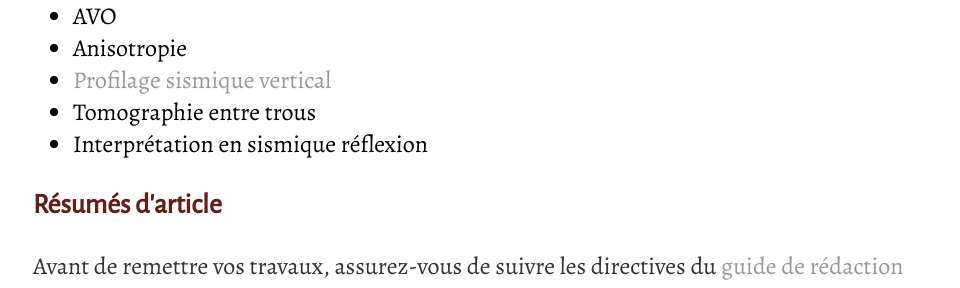
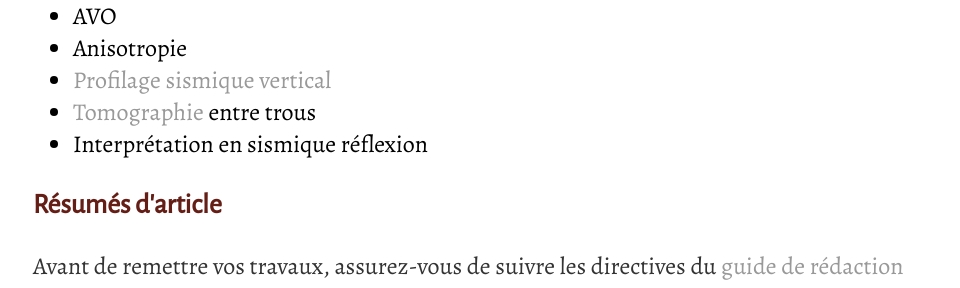
Before and after one commit to bernard-giroux/bernard-giroux.github.io, a Jekyll site: the page built from teaching/index.html, in a window 1280 px wide. Shown: the part 1647-1935 px from the top of the page, without its empty margins (159-1119 px from the left). Built offline with Jekyll 4.4.1, drawn with Linux system fonts in a browser that asks for light colours; part of the change alters nothing that is shown.

```diff
--- a/teaching/index.html
+++ b/teaching/index.html
@@ -43,7 +43,7 @@ title: Enseignement
 			<li>AVO</li>
 			<li>Anisotropie</li>
 			<li><a href=PDFms/11_psv.pdf>Profilage sismique vertical</a></li>
-			<li>Tomographie entre trous</li>
+			<li><a href=PDFms/12_tomo_bh.pdf>Tomographie</a> entre trous</li>
 			<li>Interprétation en sismique réflexion</li>
 		</ul>
 		<h3>Résumés d'article</h3>
```
Also changed, not shown: 1 other file.
